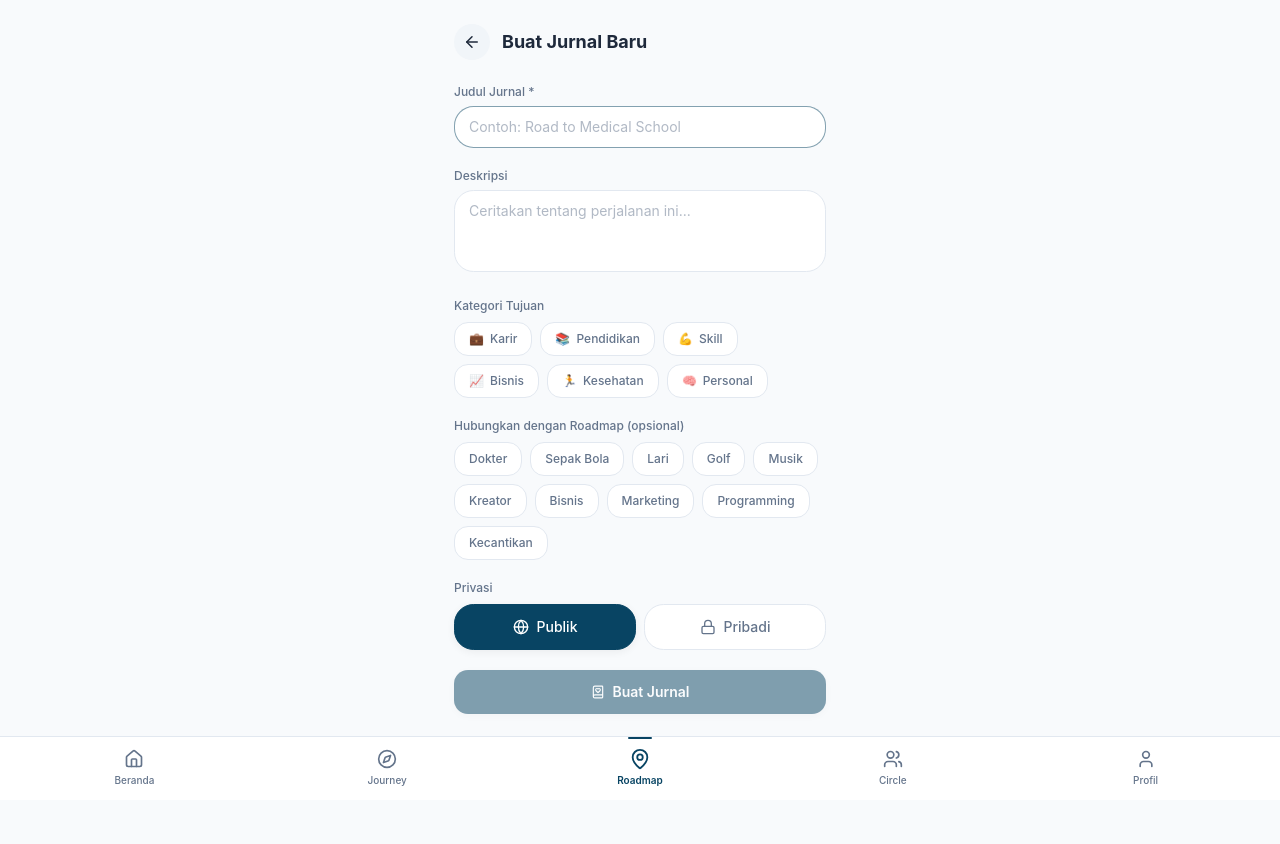
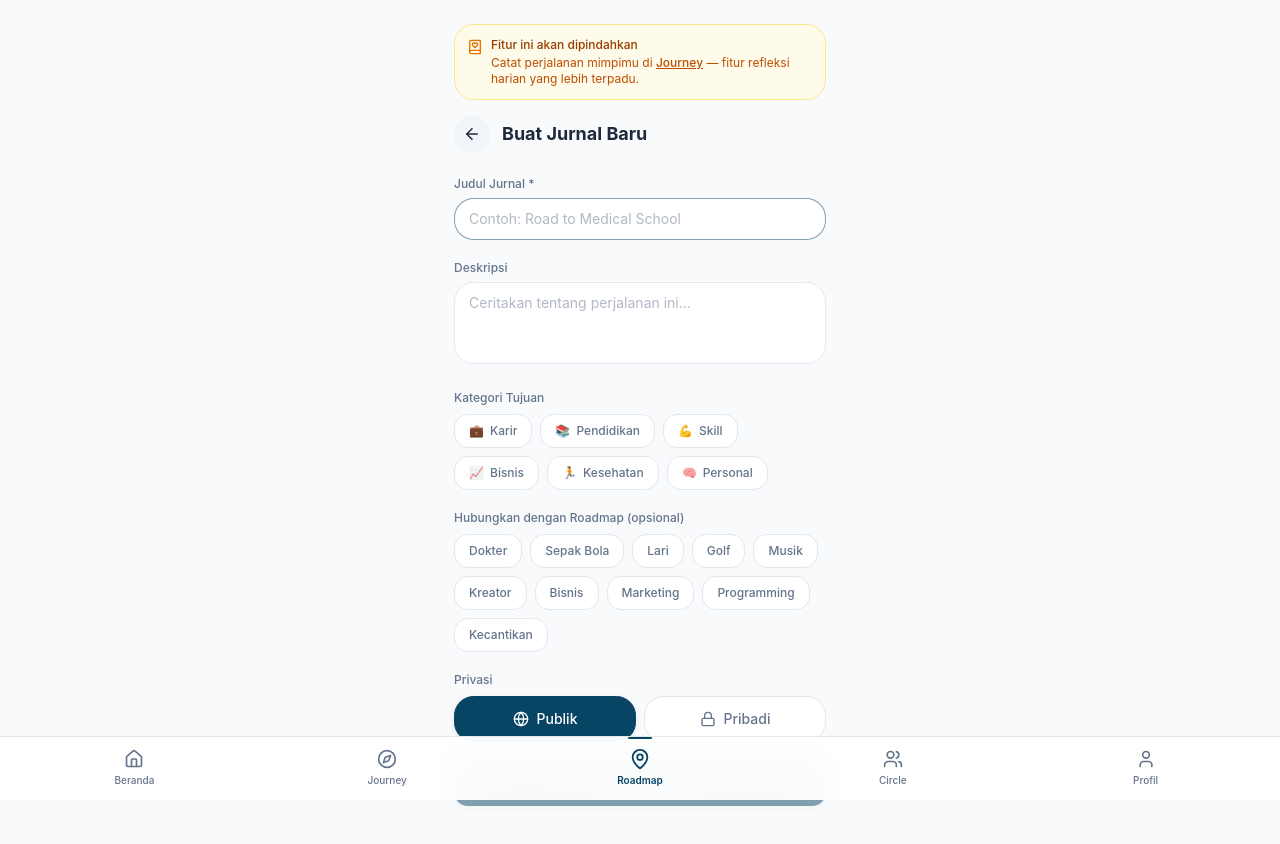
Before and after one commit to beautifio/beautifio, a Next.js app in the folder apps/web/: page /jurnal/buat in a window 1280 px wide. Shown: the top 844 px of the page. Before the commit the page ends 810 px from the top, so only its background shows below. Built offline with nearby package versions, Linux system fonts and the light colour scheme.

Commit message:
Phase 4: Deprecate old screens
- Deprecation banners on /roadmap, /jurnal/buat
- Remaining old screens now show clear migration CTA to /journey

```diff
--- a/apps/web/src/app/jurnal/buat/page.tsx
+++ b/apps/web/src/app/jurnal/buat/page.tsx
@@ -47,6 +47,15 @@ export default function CreateJournalPage() {
   return (
     <div className="min-h-screen bg-bg">
       <div className="max-w-content mx-auto px-6 pt-6 pb-24">
+        <div className="p-3 rounded-xl bg-amber-50 border border-amber-200 dark:bg-amber-950/30 dark:border-amber-800/50 flex items-start gap-2 mb-4">
+          <BookHeart size={16} className="text-amber-600 dark:text-amber-400 mt-0.5 shrink-0" />
+          <div className="text-xs text-amber-800 dark:text-amber-300">
+            <p className="font-medium">Fitur ini akan dipindahkan</p>
+            <p className="mt-0.5 text-amber-700 dark:text-amber-400">
+              Catat perjalanan mimpimu di <button onClick={() => router.push("/journey")} className="underline font-medium cursor-pointer">Journey</button> — fitur refleksi harian yang lebih terpadu.
+            </p>
+          </div>
+        </div>
         <div className="flex items-center gap-3 mb-6">
           <button
             onClick={() => router.back()}
--- a/apps/web/src/app/roadmap/page.tsx
+++ b/apps/web/src/app/roadmap/page.tsx
@@ -112,6 +112,16 @@ export default function RoadmapListPage() {
   return (
     <div className="min-h-screen bg-bg">
       <div className="max-w-content mx-auto px-6 pt-6 pb-24">
+        {/* Deprecation banner */}
+        <div className="p-3 rounded-xl bg-amber-50 border border-amber-200 dark:bg-amber-950/30 dark:border-amber-800/50 flex items-start gap-2 mb-6">
+          <Sparkles size={16} className="text-amber-600 dark:text-amber-400 mt-0.5 shrink-0" />
+          <div className="text-xs text-amber-800 dark:text-amber-300">
+            <p className="font-medium">Fitur ini akan dipindahkan</p>
+            <p className="mt-0.5 text-amber-700 dark:text-amber-400">
+              Kelola mimpimu di <button onClick={() => router.push("/journey")} className="underline font-medium cursor-pointer">Journey</button> — pengalaman baru yang lebih seru dan terpadu.
+            </p>
+          </div>
+        </div>
 
         {/* Section 1: Hero */}
         <div className="mb-6">
```
